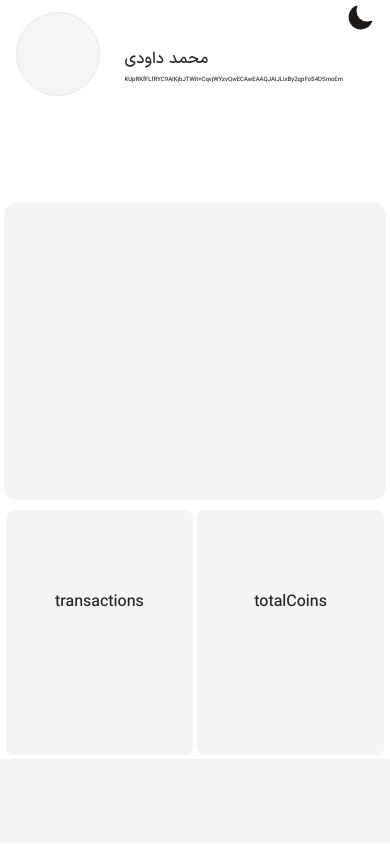
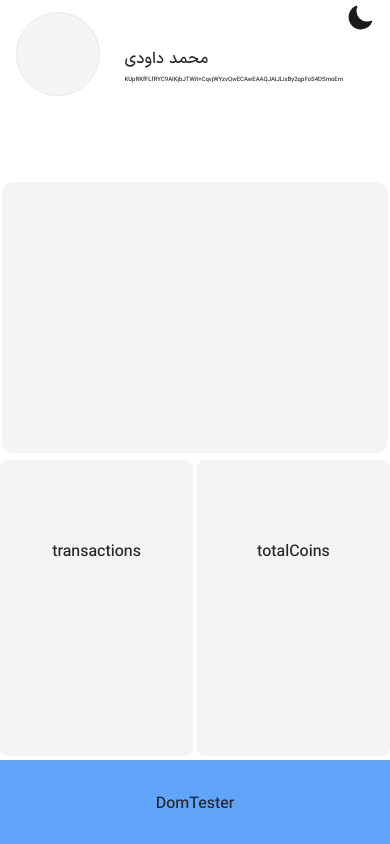
Before and after one commit to mojada7/majazz, a Next.js app: page /agahi/acc in a window 390 px wide. Built offline with nearby package versions, Linux system fonts and the light colour scheme.

Commit message:
fullscreen

```diff
--- a/src/app/agahi/acc/page.tsx
+++ b/src/app/agahi/acc/page.tsx
@@ -1,11 +1,13 @@
 import FullScreenMain from '@/components/wraper/fullScreenMain'
+import DomTester from '@/components/domTester'
 import React from 'react'
 
 function Acc() {
   return (
-    <div className='w-[100vw] h-[100vh] overflow-hidden flex flex-col lg:flex-row'>
+    <div className='w-[100vw] h-[100vh] overflow-hidden'>
+        <div className='w-[100%] h-[90%] lg:h-[85%] overflow-hidden flex flex-col lg:flex-row'>
 
-            <div className='w-full h-[60%] lg:w-[70%] lg:h-[90%]'>
+            <div className='w-full h-[60%] lg:w-[70%] lg:h-[100%]'>
                 <div className='w-full h-[40%]'>
                     <div className='flex'>
                         <div className='bg-stone-100 h-[10vh] w-[10vh] ms-4 mt-3 rounded-full border-[1px] border-blacks'>
@@ -24,23 +26,26 @@ function Acc() {
                     </div>
                 </div>
                 <div className='w-full h-[60%]'>
-                    <div className='w-[98%] h-[98%] bg-gray-100 dark:bg-black rounded-xl mx-auto'>
+                    <div className='w-[99%] h-[99%] bg-gray-100 dark:bg-black rounded-xl mx-auto'>
 
                     </div>
                 </div>
             </div>
-            <div className='w-[full] h-[29%] mt-[1%] lg:w-[30%] lg:h-[90%] flex justify-center gap-1'>
+            <div className='w-[full] h-[39%] mt-[1%] lg:mt-[6%] lg:w-[30%] lg:h-[100%] flex justify-start'>
 
-                    <div className='w-[48%] rounded-lg text-center pt-20 h-full bg-gray-100 dark:bg-black'>transactions</div>
-                    <div className='w-[48%] rounded-lg text-center pt-20 h-full bg-gray-100 dark:bg-black'>totalCoins</div>
+                    <div className='w-[49.5%] me-[1%] rounded-lg text-center pt-20 h-full bg-gray-100 dark:bg-black'>transactions</div>
+                    <div className='w-[49.5%] rounded-lg text-center pt-20 h-full bg-gray-100 dark:bg-black'>totalCoins</div>
 
 
             </div>
-            <div className='w-[100%] mt-[1%] h-[10%] bg-gray-100 dark:bg-black'>
 
-            </div>
+        </div>
+        <div className='w-[100%] h-[10%] lg:h-[15%] bg-gray-100 dark:bg-black'>
+            <DomTester />
+        </div>
 
     </div>
+
   )
 }
 
--- /dev/null
+++ b/src/components/domTester/index.jsx
@@ -0,0 +1,25 @@
+'use client'
+import React, { useEffect } from 'react'
+
+function DomTester() {
+    function getFullScreen() {
+        if (document.body.requestFullscreen) {
+            document.body.requestFullscreen();
+        } else if (document.body.mozRequestFullScreen) { /* Firefox */
+            document.body.mozRequestFullScreen();
+        } else if (document.body.webkitRequestFullscreen) { /* Chrome, Safari and Opera */
+            document.body.webkitRequestFullscreen();
+        } else if (document.body.msRequestFullscreen) { /* IE/Edge */
+            document.body.msRequestFullscreen();
+        }
+    }
+
+    useEffect(()=>{
+        getFullScreen()
+    ,[]})
+  return (
+    <div className='w-full h-full bg-blue-400 text-center pt-8'>DomTester</div>
+  )
+}
+
+export default DomTester
```
